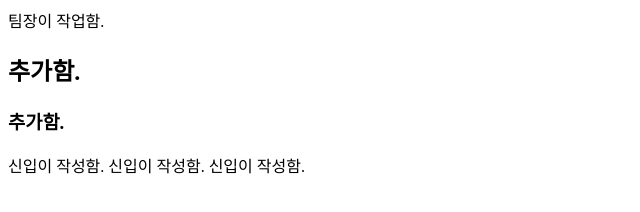
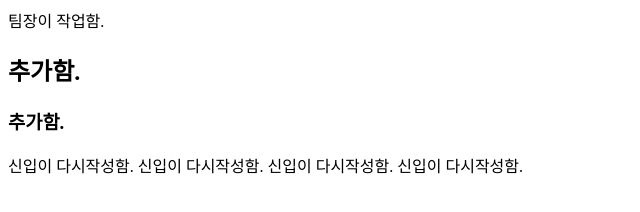
Before and after one commit to kmpyc/company, a plain HTML site: page index.html in a window 1280 px wide. Shown: the whole page, without its empty margins (0-640 px from the left). Drawn offline with Linux system fonts and the light colour scheme.

Commit message:
second commit freshman

```diff
--- a/index.html
+++ b/index.html
@@ -13,9 +13,10 @@
         <h3> 추가함. </h3>
     </nav>
     <main>
-        신입이 작성함.
-        신입이 작성함.
-        신입이 작성함.
+        신입이 다시작성함.
+        신입이 다시작성함.
+        신입이 다시작성함.
+        신입이 다시작성함.
     </main>
     <footer>
 
```
